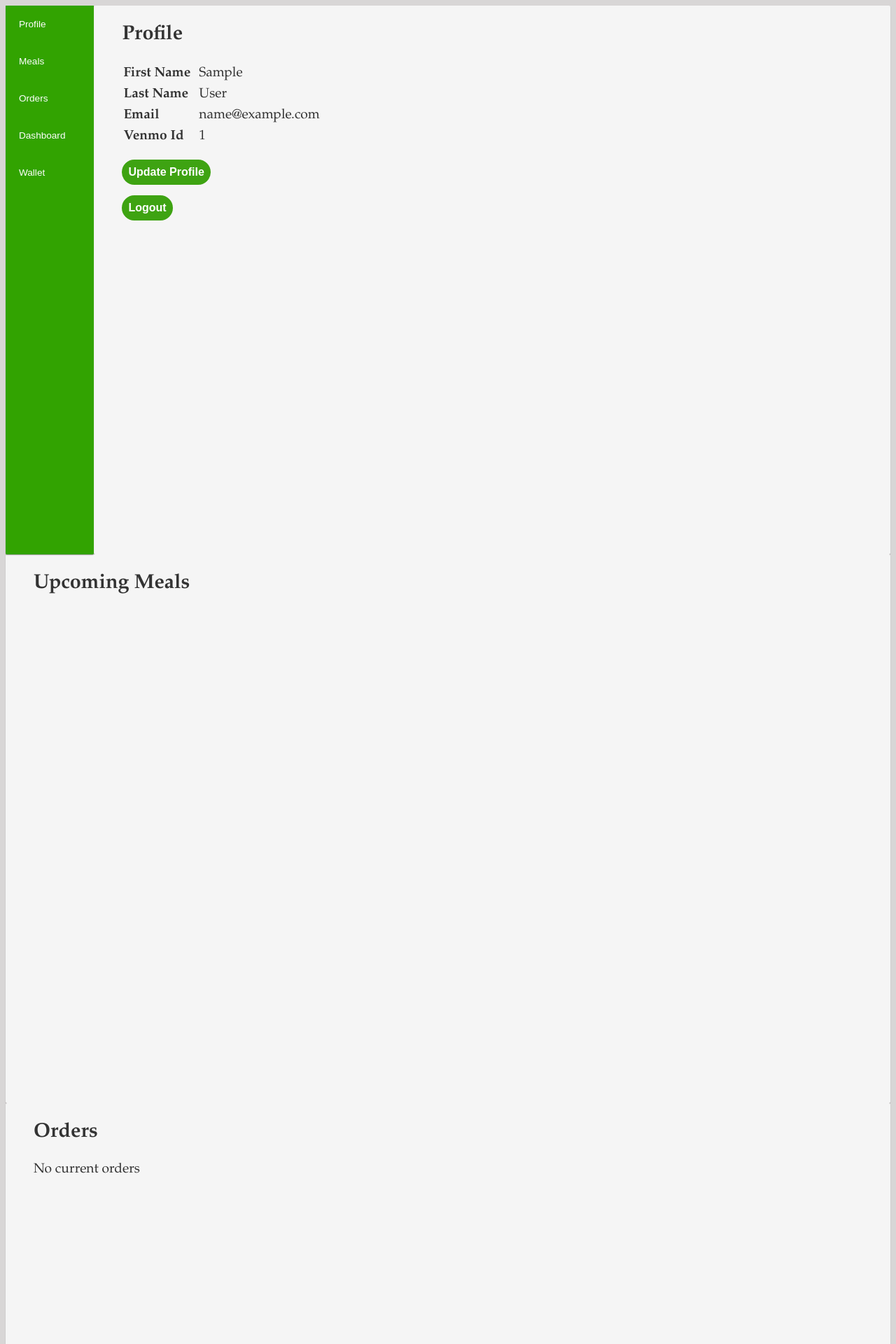
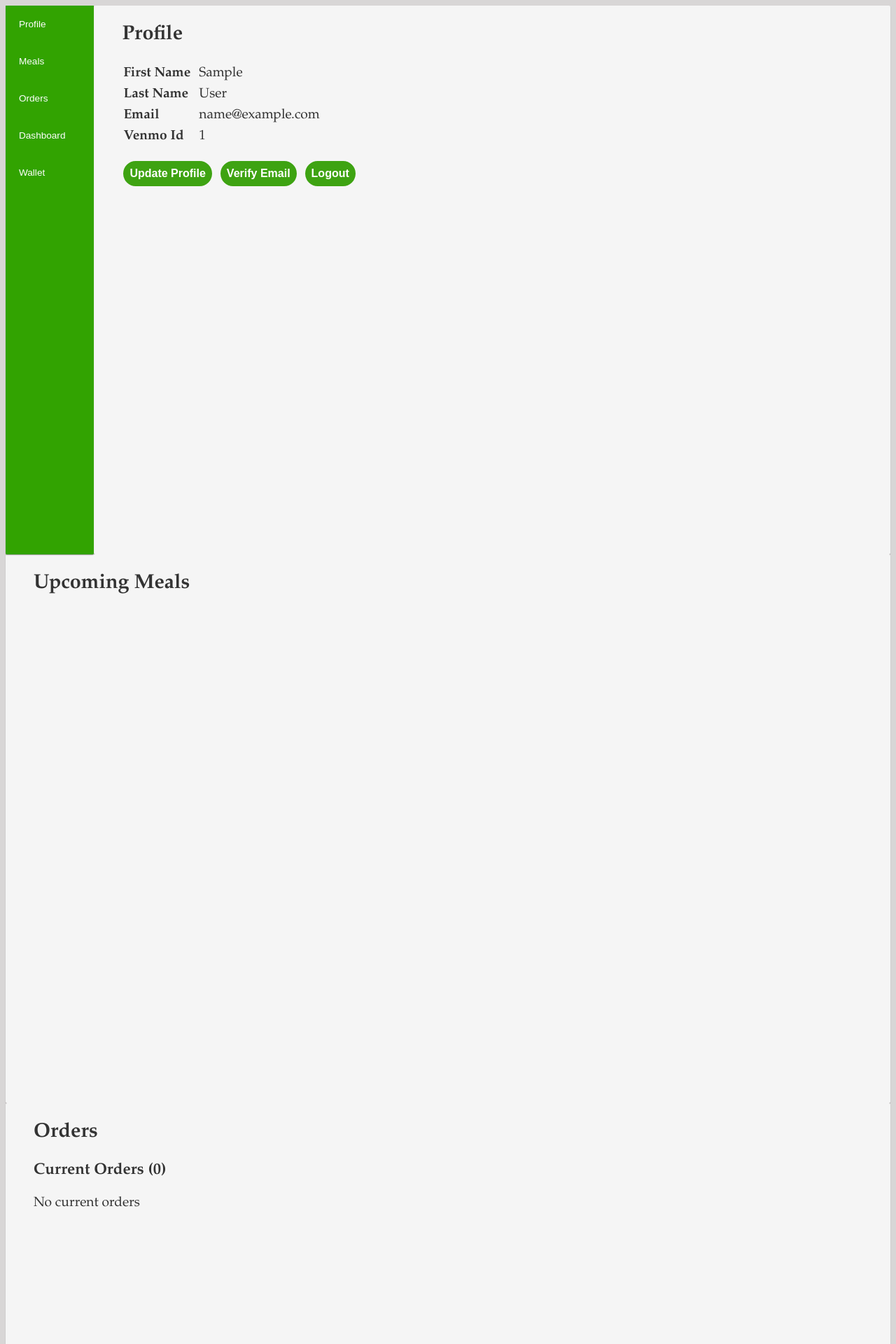
Before and after one commit to shanbhag10/lunchbox, a Flask app: page /home/1 in a window 1280 px wide. Shown: the top 1920 px of the page at 70% size. Run offline with Flask 2, Linux system fonts and the light colour scheme; the visitor is signed in with stand-in values (Sample User, id 1); data comes from the database, SQL or seed files in the repository; data that the repository does not hold is empty.

Commit message:
Add email verification

```diff
--- a/app.py
+++ b/app.py
@@ -29,6 +29,7 @@ from controller.order import *
 from helpers.validator import *
 from helpers.db_mapper import *
 from helpers.s3 import *
+from helpers.email import *
 
 
 @app.route('/')
@@ -47,6 +48,7 @@ def create_account():
                 return render_template('create_account.html', message='User with this email already exists. Try logging in.')
 
             create_new_user(request.form)
+            verify_user_email(request.form['email'])
             return render_template('login.html', message='Successfully created your account. Welcome to lunchbox. :D Please sign in. <br />To receive email alerts, please verify your email')
         except Exception as e:
             print("Account creation error : " + str(e))
@@ -78,6 +80,17 @@ def login():
             print("Login error : " + str(e))
 
     return render_template('login.html', message='Something went wrong. Please try again')
+
+
+@app.route('/verify_email/<email>', methods=['POST', 'GET'])
+def verify_email(email):
+    if request.method == 'POST':
+        try:
+            verify_user_email(email)
+            return redirect(url_for('home', page='profile', message='Successfully added meal'))
+        except Exception as e:
+            print("Verify email failed : " + str(e))
+            return redirect(url_for('home', page='meals', message='Failed to send email verification. Please try again'))
 
 
 @app.route('/home/<page>', methods=['GET'])
--- a/helpers/validator.py
+++ b/helpers/validator.py
@@ -1,3 +1,5 @@
+import re
+
 def validate_create_request(request):
     email = request['email']
     password = request['password']
@@ -5,7 +7,8 @@ def validate_create_request(request):
     if request['first_name'] == '' or request['last_name'] == '' or email == '' or password == '':
         return False
 
-    if len(password) < 8 or '@' not in email:
+    regex = '^(\w|\.|\_|\-)+[@](\w|\_|\-|\.)+[.]\w{2,3}$'
+    if len(password) < 8 or not re.search(regex, email):
         return False
 
     return True
--- a/static/home.css
+++ b/static/home.css
@@ -163,6 +163,8 @@ img {
     padding: 0px 20px 0px 20px;
     overflow: scroll;
     max-width: 600px;
+    border-style: solid;
+    border-width: 1px;
 }
 
 .order_items,
@@ -273,6 +275,18 @@ table.order_items th {
     margin: 0px 4vw 15px 0px;
 }
 
+.order_num {
+    font-size: 25px;
+}
+
+.order_ready {
+    border-color: rgb(50, 163, 1);
+}
+
+.order_past {
+    background-color: rgb(235, 235, 235);
+}
+
 
 @media screen and (max-width: 600px) {
     .tabcontent {
@@ -366,6 +380,10 @@ table.order_items th {
     .meal_time {
         font-size: 14px;
     }
+
+    .order_num {
+        font-size: 15px;
+    }
 }
 
 @media screen and (min-width: 1000px) {
--- a/templates/user_home.html
+++ b/templates/user_home.html
@@ -43,10 +43,17 @@
         {% endfor %}
       </table>
 
-      <button type="button" class="btn" onclick="openForm('user_form');">Update Profile</button>
-      <form action="/">
-        <input type="submit" class="btn" value="Logout" />
-      </form>
+      <table>
+        <tr>
+          <td><button type="button" class="btn" onclick="openForm('user_form');">Update Profile</button></td>
+          <td><form action="/verify_email/{{ user_profile['Email'] }}" method="POST" enctype="multipart/form-data">
+            <input type="submit" class="btn" value="Verify Email" />
+          </form></td>
+          <td><form action="/">
+            <input type="submit" class="btn" value="Logout" />
+          </form></td>
+        </tr>
+      </table>
 
       <div id="user_form" class="add_form">
         <form action="/update_profile" method="POST" enctype="multipart/form-data">
@@ -187,17 +194,16 @@
         <h3>Ready Orders ({{ orders_dicts['Ready']|length }})</h3>
         <p> Please pick up the following orders</p>
           {% for orders_dict in orders_dicts['Ready'] %}
-            <div class="order">
+            <div class="order order_ready">
                 {% if orders_dict['Chef']['Profile Picture'] %}
                 <div>
                 <img class="order_pic" src="{{ orders_dict['Chef']['Profile Picture'] }}"/>
                 </div>
                 {% endif %}
-                <h4>Order Id: <span class="green">#{{ orders_dict['Id'] }}</span></h4>
+                <h4> <span class="green order_num">{{ loop.index }} </span> Order Id: #{{ orders_dict['Id'] }}</span></h4>
                 <p> <b>Chef:</b> {{ orders_dict['Chef']['First Name'] }} {{ orders_dict['Chef']['Last Name'] }}</p>
                 <p> <b>Pickup Location:</b> {{ orders_dict['Chef']['Address'] }}</p>
                 <p> <b>Pickup Date:</b> {{ orders_dict['Date'] }}</p>
-                <p> <b>Items: </b> </p>
                 <table class="order_items">
                 <tr>
                     <th>Item Name</th>
@@ -227,11 +233,10 @@
                 <img class="order_pic" src="{{ orders_dict['Chef']['Profile Picture'] }}"/>
               </div>
               {% endif %}
-              <h4>Order Id: <span class="green">#{{ orders_dict['Id'] }}</span></h4>
+              <h4> <span class="green order_num">{{ loop.index }} </span> Order Id: #{{ orders_dict['Id'] }}</span></h4>
               <p> <b>Chef:</b> {{ orders_dict['Chef']['First Name'] }} {{ orders_dict['Chef']['Last Name'] }}</p>
               <p> <b>Pickup Location:</b> {{ orders_dict['Chef']['Address'] }}</p>
               <p> <b>Pickup Date:</b> {{ orders_dict['Date'] }}</p>
-              <p> <b>Items: </b> </p>
               <table class="order_items">
                 <tr>
                   <th>Item Name</th>
@@ -251,21 +256,21 @@
             </div>
           {% endfor %}
         {% else %}
+            <h3>Current Orders (0)</h3>
             <p>No current orders</p>
         {% endif %}
 
         {% if orders_dicts['Complete'] %}
         <h3>Past Orders ({{ orders_dicts['Complete']|length }})</h3>
           {% for orders_dict in orders_dicts['Complete'] %}
-            <div class="order">
+            <div class="order order_past">
             {% if orders_dict['Chef']['Profile Picture'] %}
             <div>
                 <img class="order_pic" src="{{ orders_dict['Chef']['Profile Picture'] }}"/>
             </div>
             {% endif %}
-            <h4>Order Id: <span class="green">#{{ orders_dict['Id'] }}</span></h4>
+            <h4> <span class="green order_num">{{ loop.index }} </span> Order Id: #{{ orders_dict['Id'] }}</span></h4>
             <p> <b>Chef:</b> {{ orders_dict['Chef']['First Name'] }} {{ orders_dict['Chef']['Last Name'] }}</p>
-            <p> <b>Items: </b> </p>
             <table class="order_items">
                 <tr>
                 <th>Item Name</th>
```
Also changed, not shown: helpers/email.py (+16 -0 lines), templates/chef_home.html (+16 -12 lines).
